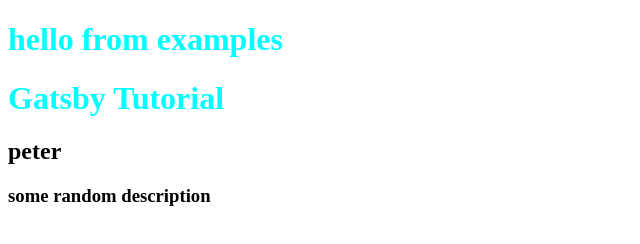
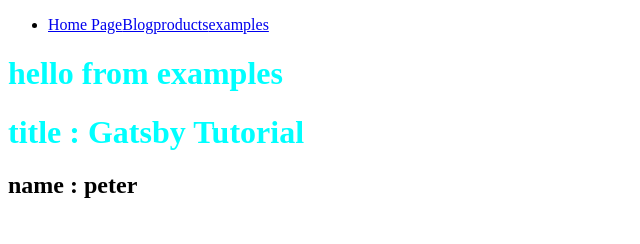
Before and after one commit to pixelstorm/gatsby-tutorial, a Gatsby site: page /examples in a window 1280 px wide. Shown: the whole page, without its empty margins (0-640 px from the left). Built offline with nearby package versions, Linux system fonts and the light colour scheme; Gatsby itself is replaced by a stand-in of ours.

Commit message:
store the useStaticQuery in a variable and retrieve values from the variable

```diff
--- a/src/components/layout.js
+++ b/src/components/layout.js
@@ -2,7 +2,7 @@
 import Navbav from "./Navbav"
 import "./layout.css"
 
-const layout = ({ children }) => {
+const Layout = ({ children }) => {
   return (
     <>
       <Navbav />
@@ -11,4 +11,4 @@
   )
 }
 
-export default layout
+export default Layout
--- a/src/examples/Header.js
+++ b/src/examples/Header.js
@@ -1,8 +1,7 @@
 import React from "react"
 import { useStaticQuery, graphql } from "gatsby"
 
-const ComponentName = () => {
-  const data = useStaticQuery(graphql`
+const getData = graphql`
   {
     site {
       siteMetadata {
@@ -16,14 +15,17 @@
       }
     }
   }
-  `)
+`
+
+const Header = () => {
+  const data = useStaticQuery(getData)
+  console.log(data)
   return (
     <div>
-      <h1>{data.site.siteMetadata.title}</h1>
-      <h2>{data.site.siteMetadata.person.name}</h2>
-      <h3>{data.site.siteMetadata.description}</h3>
+      <h1>title : {data.site.siteMetadata.title}</h1>
+      <h2>name : {data.site.siteMetadata.person.name}</h2>
     </div>
   )
 }
 
-export default ComponentName
+export default Header
--- a/src/pages/examples.js
+++ b/src/pages/examples.js
@@ -1,13 +1,13 @@
 import React from "react"
 import Header from "../examples/Header"
-import layout from "../components/layout"
+import Layout from "../components/layout"
 
 const examples = () => {
   return (
-    <layout>
+    <Layout>
       <h1>hello from examples</h1>
       <Header />
-    </layout>
+    </Layout>
   )
 }
 
```
Lines whose indentation alone changed are shown as unchanged.
